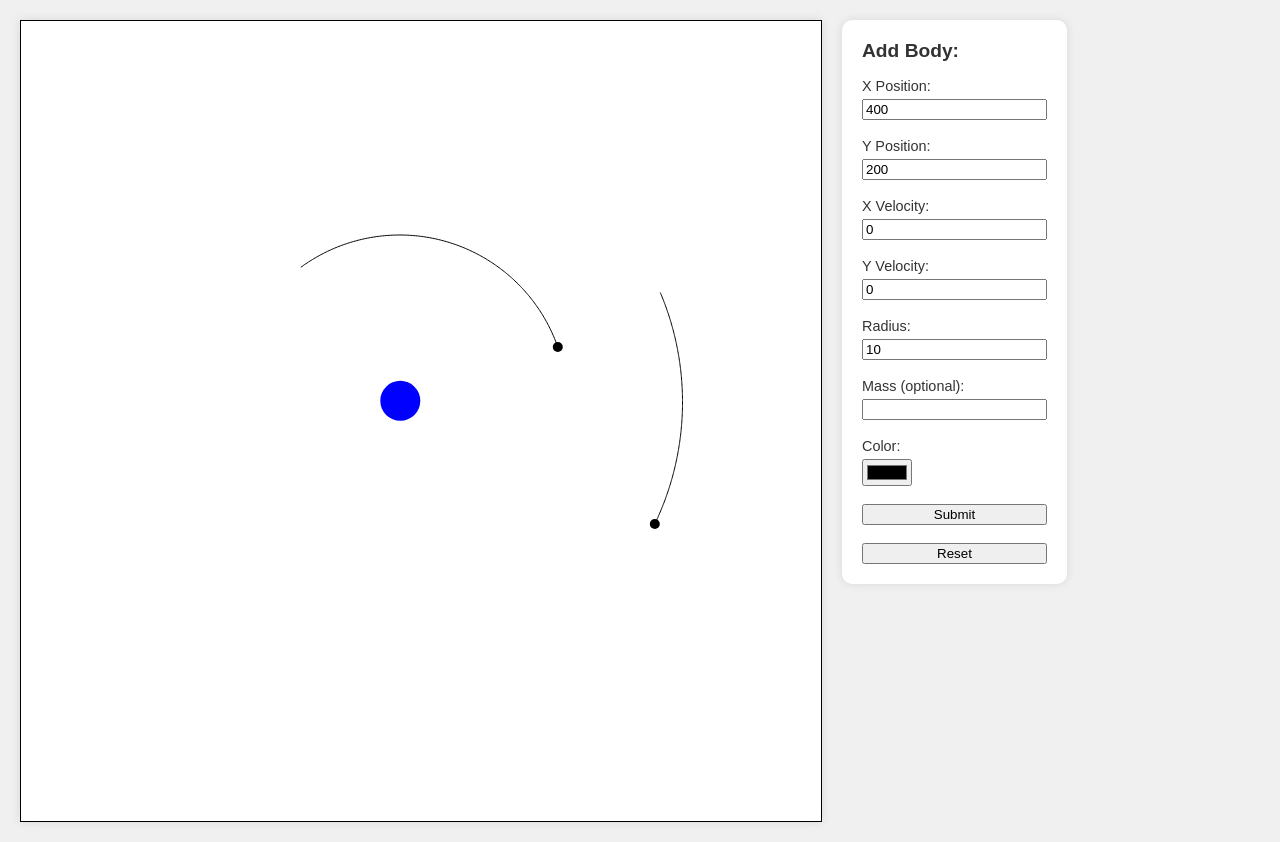
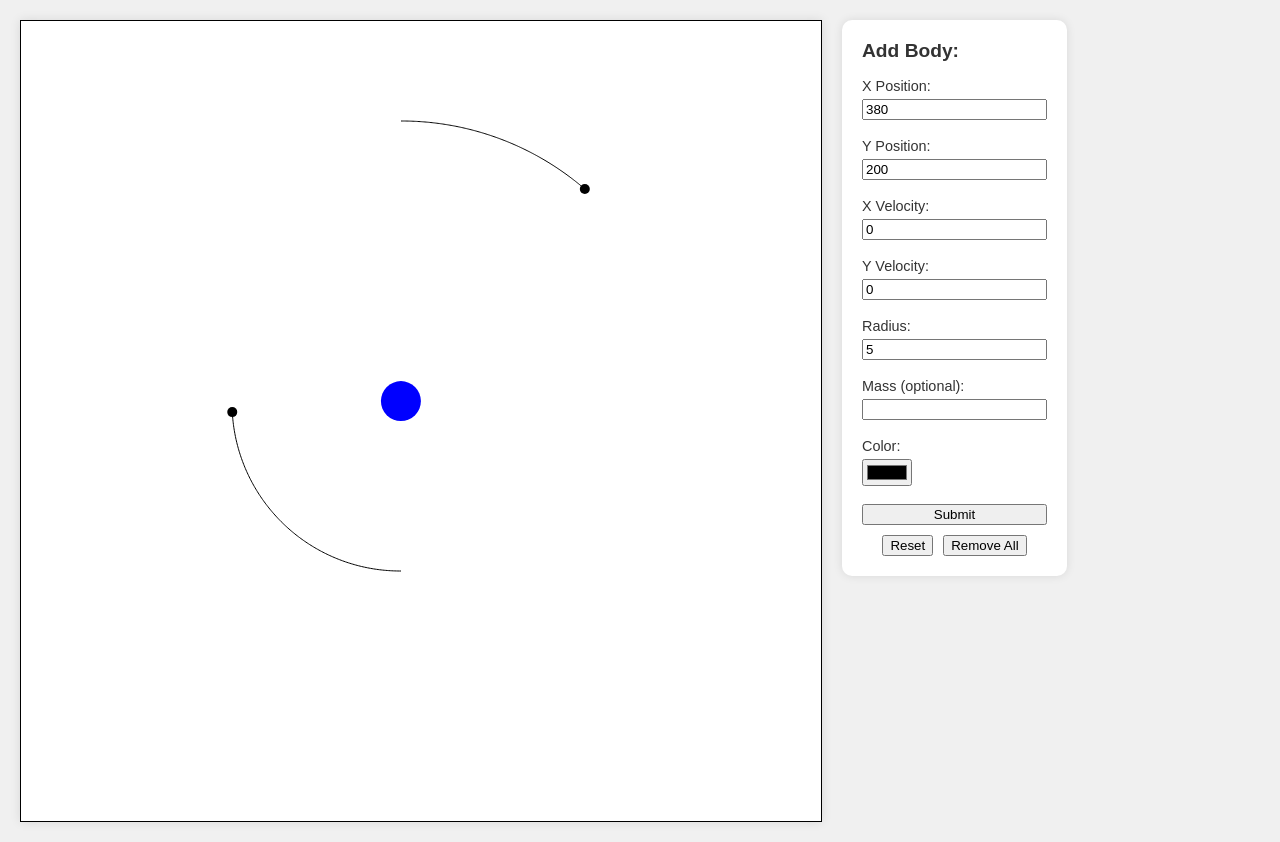
Before and after one commit to tolmdyn/nbody, a plain HTML site: page balls/index.html in a window 1280 px wide. Both pictures are taken after a click on the button "Reset". Drawn offline with Linux system fonts and the light colour scheme.

Commit message:
reset and remove buttons

```diff
--- a/balls/constants.js
+++ b/balls/constants.js
@@ -10,8 +10,8 @@ export const e = 0.9;
 export const TRAIL_LENGTH = 200;
 
 // Scaling factor for distances and masses
-export const DISTANCE_SCALE = 1e6; // 1 million km per pixel
-export const MASS_SCALE = 1e24; // 1e24 kg for visualization purposes
+// export const DISTANCE_SCALE = 1e6; // 1 million km per pixel
+// export const MASS_SCALE = 1e24; // 1e24 kg for visualization purposes
 
 // Parameters
 
--- a/balls/index.html
+++ b/balls/index.html
@@ -1,5 +1,6 @@
 <!doctype html>
 <html lang="en-US">
+
 <head>
   <meta charset="utf-8" />
   <title>nbody sim</title>
@@ -13,11 +14,13 @@
       font-family: Arial, sans-serif;
       background-color: #f0f0f0;
     }
+
     canvas {
       border: 1px solid #333;
       box-shadow: 0 0 10px rgba(0, 0, 0, 0.1);
       background-color: #fff;
     }
+
     .form-container {
       max-width: 200px;
       padding: 20px;
@@ -25,29 +28,45 @@
       border-radius: 10px;
       box-shadow: 0 0 10px rgba(0, 0, 0, 0.1);
     }
+
     .form-container h2 {
       margin-top: 0;
       font-size: 1.2em;
       color: #333;
     }
+
     .form-container form {
       display: flex;
       flex-direction: column;
     }
+
     .form-container label {
       margin-bottom: 5px;
       font-size: 0.9em;
       color: #333;
     }
+
+    .button-container {
+      display: flex;
+      justify-content: center;
+      margin-top: 10px;
+      /* Adjust margin as needed */
+    }
+
+    .button-container button {
+      margin: 0 5px;
+      /* Adjust spacing between buttons */
+    }
   </style>
 </head>
+
 <body>
   <canvas id="canvas" style="border: 1px solid" width="800" height="800"></canvas>
   <div class="form-container">
     <h2>Add Body:</h2>
     <form id="newBodyForm">
       <label for="xPosition">X Position:</label>
-        <input type="number" id="xPosition" name="xPosition" value="400" required>
+      <input type="number" id="xPosition" name="xPosition" value="380" required>
       <br>
 
       <label for="yPosition">Y Position:</label>
@@ -63,7 +82,7 @@
       <br>
 
       <label for="radius">Radius:</label>
-        <input type="number" id="radius" name="radius" value="10" required>
+      <input type="number" id="radius" name="radius" value="5" required>
       <br>
 
       <label for="mass">Mass (optional):</label>
@@ -75,11 +94,13 @@
       <br>
 
       <button type="submit">Submit</button>
-        <br>
-
-        <button type="reset">Reset</button>
     </form>
+    <div class="button-container">
+      <button id="resetButton">Reset</button>
+      <button id="removeAllButton">Remove All</button>
+    </div>
   </div>
   <script src="script.js" type="module"></script>
 </body>
+
 </html>
--- a/balls/script.js
+++ b/balls/script.js
@@ -1,7 +1,7 @@
 const canvas = document.getElementById("canvas");
 const ctx = canvas.getContext("2d");
 
-import { G, BODY_C, MASS_SCALE, DISTANCE_SCALE, BOUNDARY_C, TRAILS, TRAIL_LENGTH } from './constants.js';
+import { BODY_C } from './constants.js';
 import { Body } from './body.js'
 
 function draw() {
@@ -11,7 +11,7 @@ function draw() {
     body.draw(ctx);
     body.update();
     if (BODY_C)
-      body.checkCollision(bodies);
+     body.checkCollision(bodies);
   })
 
   // Apply gravity between all pairs of bodies
@@ -29,24 +29,6 @@ function init() {
 
 // ---------------------------------
 
-let bodies = [
-  new Body(380, 380, 0, 0, 20, 'blue', 4000),   // Central body with high mass
-  // new Body(380, 200, 1.49, 0, 15, 'red', 100),    // body in orbit
-  new Body(380, 550, -1.53, 0, 5, 'black', 1),
-  new Body(380, 100, 1.20, 0, 5, 'black', 1),
-  //new Body(380, 70, 1.35, 0, 5, 'black', 6, 0.1)
-
-];
-
-// let bodies = [
-//   new Body(400, 400, 0, 0, 20, 'yellow', 1.989 * MASS_SCALE), // Sun
-//   new Body(400, 250, 0.017, 0, 5, 'blue', 5.972 * MASS_SCALE), // Earth
-//   new Body(400, 255, 0.022, 0, 2, 'grey', 0.073 * MASS_SCALE)  // Moon
-// ];
-
-
-init();
-
 // Form handling
 const newBodyForm = document.getElementById('newBodyForm');
 
@@ -62,14 +44,46 @@ newBodyForm.addEventListener('submit', function(event) {
   const mass = document.getElementById('mass').value;
   const color = document.getElementById('color').value;
 
-  // Create a new ball and add it to the simulation
+  // Create a new body and add it to the simulation
   const newBody = new Body(x, y, vx, vy, radius, color, mass); // Assuming mass is based on radius
   bodies.push(newBody);
 
+  initialBodies.push({x, y, vx, vy, radius, color, mass});
+
   // Clear form fields for next input
-  newBallForm.reset();
+  // newBodyForm.reset();
 });
 
-newBodyForm.addEventListener('reset', function(event) {
+document.getElementById('resetButton').addEventListener('click', () => {
+  // Reset the bodies array to the initial state
+  bodies = createBodies(initialBodies);
+});
 
+document.getElementById('removeAllButton').addEventListener('click', () => {
+  // Reset the bodies array to the initial state
+  bodies = []; // createBodies(initialBodies);
+  initialBodies = [];
 });
+// ---------------------------------
+
+
+// let initialBodies = [
+//   new Body(380, 380, 0, 0, 20, 'blue', 4000),   // Central body with high mass
+//   new Body(380, 550, -1.53, 0, 5, 'black', 1),
+//   new Body(380, 100, 1.20, 0, 5, 'black', 1),
+// ]
+
+let initialBodies = [
+  {x:380, y:380, vx:0, vy:0, radius:20, color:'blue', mass:4000},   // Central body with high mass
+  {x:380, y:550, vx:-1.53, vy:0, radius:5, color:'black', mass:1},
+  {x:380, y:100, vx:1.20, vy:0, radius:5, color:'black', mass:1},
+]
+
+function createBodies(initialData) {
+  return initialData.map(data => new Body(data.x, data.y, data.vx, data.vy, data.radius, data.color, data.mass));
+}
+
+// Current bodies array
+let bodies = createBodies(initialBodies);
+
+init();
```
Lines whose indentation alone changed are shown as unchanged.
